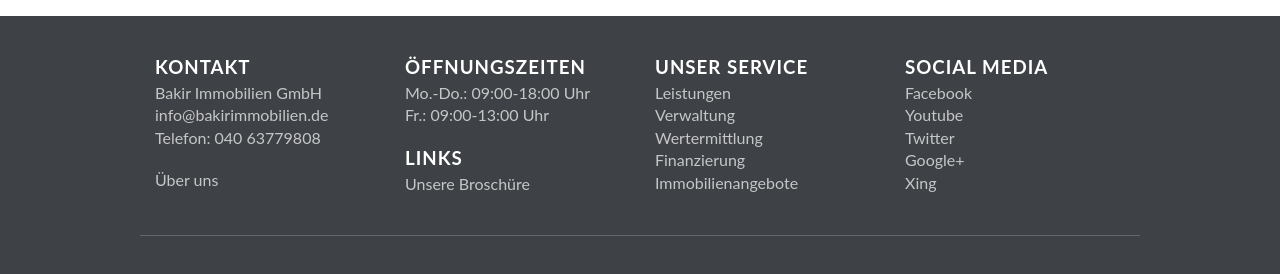
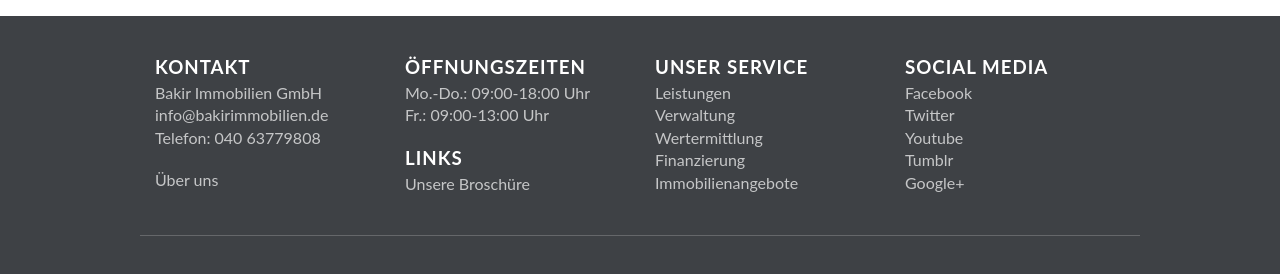
Before and after one commit to bakirnetwork/bakirimmobilien_de, a Jekyll site: the page built from _pages/immobilienangebote.html, in a window 1280 px wide and 900 px high, scrolled down 2864 px. Shown: the part 462-736 px from the top of the window. Built offline with Jekyll 4.4.1, drawn with Linux system fonts in a browser that asks for light colours; nearby versions of some CDN libraries; some web fonts are replaced.

Commit message:
Social Media Footer Links aktualisiert

```diff
--- a/_includes/footer.html
+++ b/_includes/footer.html
@@ -32,11 +32,11 @@
 
 		<div class="medium-3 column">
 			<h3>Social Media</h3>
-			<a href="http://facebook.com/bakirimmobilien" target="_blank">Facebook</a><br>
-			<a href="http://youtube.com/bakirimmobilien" target="_blank">Youtube</a><br>
-			<a href="http://twitter.com/bakirimmobilien" target="_blank">Twitter</a><br>
+			<a href="https://facebook.com/bakirimmobilien" target="_blank">Facebook</a><br>
+			<a href="https://twitter.com/bakirimmobilien" target="_blank">Twitter</a><br>
+			<a href="https://youtube.com/bakirimmobilien" target="_blank">Youtube</a><br>
+			<a href="https://bakirimmobilien.tumblr.com" target="_blank">Tumblr</a><br>
 			<a href="https://plus.google.com/109528919958760455294" target="_blank" rel="publisher">Google+</a><br>
-			<a href="http://www.xing.com/companies/bakirimmobiliengmbh" target="_blank">Xing</a><br>
 		</div>
 	</div>
 
```
